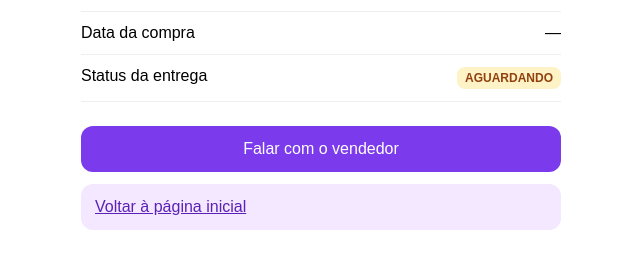
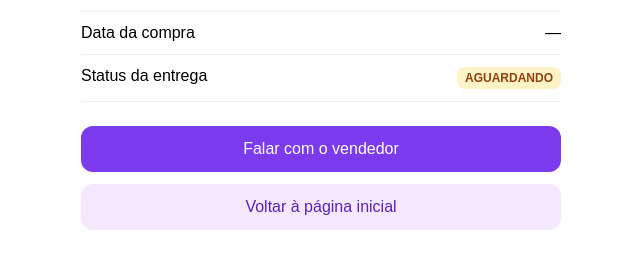
Before and after one commit to MariaEduardaPitta/ENG4021-33D-2026.2-repo, a Python web app: template SPRINT 4/Lucas-Lemos/templates/confirmacao.html in a window 1280 px wide. Shown: the part 602-856 px from the top of the page, without its empty margins (319-959 px from the left). Run offline with Jinja, Linux system fonts and the light colour scheme; the template is opened without the code that fills it, so the values that code supplies are empty.

Commit message:
Ajusta aparência do link de retorno

```diff
--- a/SPRINT 4/Lucas-Lemos/static/css/confirmacao.css
+++ b/SPRINT 4/Lucas-Lemos/static/css/confirmacao.css
@@ -80,3 +80,8 @@ header {
 .success-actions {
   margin-top: 24px;
 }
+
+.success-actions a {
+  text-align: center;
+  text-decoration: none;
+}
```
